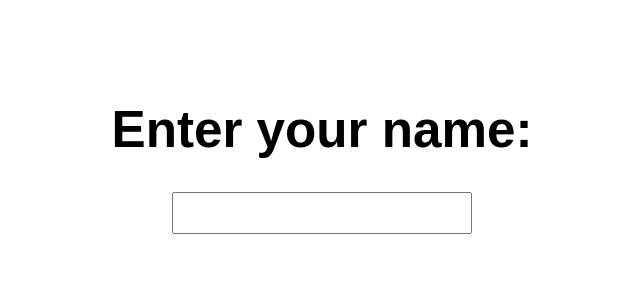
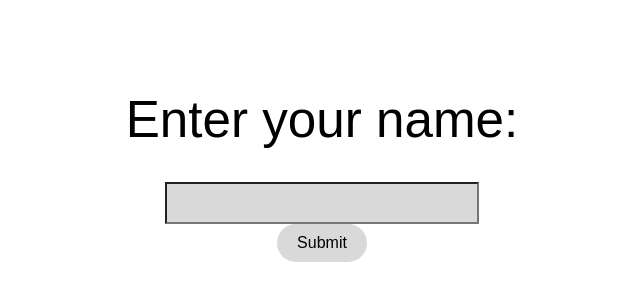
Before and after one commit to mondher812/Heritrace, a React (Vite) app in the folder frontend/: page / in a window 1280 px wide. Shown: the part 240-540 px from the top of the page, without its empty margins (318-958 px from the left). Built offline with nearby package versions, Linux system fonts and the light colour scheme.

Commit message:
finished landing

```diff
--- /dev/null
+++ b/frontend/src/components/submit-button.css
@@ -0,0 +1,15 @@
+.submit-button {
+    padding: 10px 20px;
+    font-size: 16px;
+    color: #000000;
+    background-color: #D9D9D9;
+    border: none;
+    border-radius: 25px;
+    cursor: pointer;
+    transition: background-color 0.3s ease;
+    font-weight: 500;
+  }
+
+  .submit-button:hover {
+    background-color: #717171;
+  }
--- /dev/null
+++ b/frontend/src/components/submit-button.tsx
@@ -0,0 +1,12 @@
+import React from 'react';
+import './submit-button.css';
+
+const SubmitButton: React.FC = () => {
+  return (
+    <button className="submit-button" type="submit">
+      Submit
+    </button>
+  );
+};
+
+export default SubmitButton;
--- a/frontend/src/components/textbox.css
+++ b/frontend/src/components/textbox.css
@@ -7,12 +7,8 @@
     padding: 10px;
     font-size: 16px;
     width: 80%;
-    max-width: 300px;
+    max-width: 1000px;
     box-sizing: border-box;
+    color: #000000;
+    background-color: #D9D9D9;
   }
-
-  .text-box p {
-    margin-top: 10px;
-    font-size: 18px;
-    color: #333;
-  }
--- a/frontend/src/components/textbox.tsx
+++ b/frontend/src/components/textbox.tsx
@@ -15,7 +15,6 @@
         value={text}
         onChange={handleChange}
       />
-      <p>{text}</p>
     </div>
   );
 };
--- a/frontend/src/index.css
+++ b/frontend/src/index.css
@@ -5,7 +5,7 @@
 
   color-scheme: light dark;
   color: rgba(255, 255, 255, 0.87);
-  background-color: #D9D9D9;
+  background-color: #ffffff;
 
   font-synthesis: none;
   text-rendering: optimizeLegibility;
--- a/frontend/src/pages/landing.css
+++ b/frontend/src/pages/landing.css
@@ -8,5 +8,9 @@
 .landing-header {
   padding: 20px;
   color: rgb(0, 0, 0);
-    text-align: left;
+  text-align: center;
 }
+
+.landing-header h1 {
+  font-weight: 500; /* Bold */
+}
--- a/frontend/src/pages/landing.tsx
+++ b/frontend/src/pages/landing.tsx
@@ -1,6 +1,7 @@
 import React from 'react';
 import './landing.css';
 import TextBox from '../components/textbox';
+import SubmitButton from '../components/submit-button';
 
 const Landing: React.FC = () => {
   return (
@@ -8,6 +9,7 @@
       <header className="landing-header">
         <h1>Enter your name:</h1>
         <TextBox />
+        <SubmitButton />
       </header>
     </div>
   );
```
Lines whose indentation alone changed are shown as unchanged.
